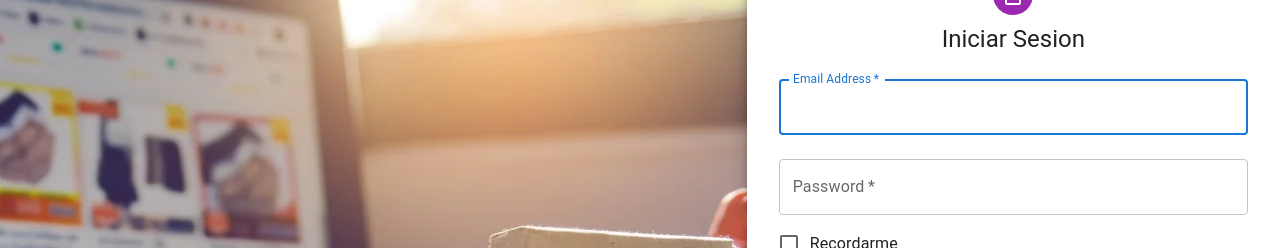
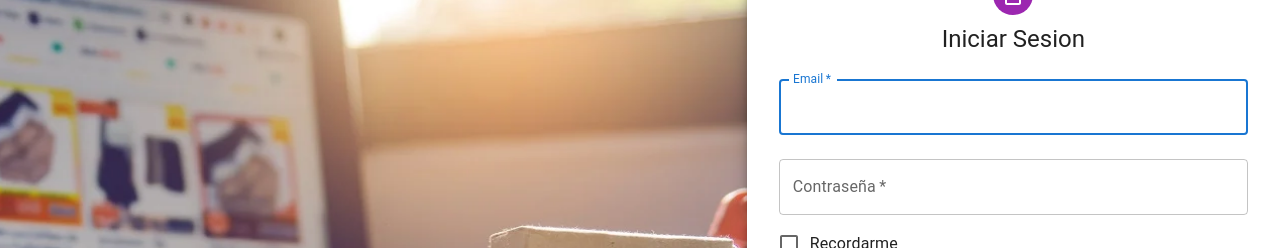
Before and after one commit to santiMercado0694/ProyectoIaw2024, a Next.js app in the folder bahiashop/: page /SignIn in a window 1280 px wide. Shown: the part 161-409 px from the top of the page. Built offline with nearby package versions, Linux system fonts and the light colour scheme.

Commit message:
acomode tipografia en Sign In

```diff
--- a/bahiashop/src/app/(auth)/SignIn/page.tsx
+++ b/bahiashop/src/app/(auth)/SignIn/page.tsx
@@ -81,7 +81,7 @@ export default function SignInSide() {
                 required
                 fullWidth
                 id="email"
-                label="Email Address"
+                label="Email"
                 name="email"
                 autoComplete="email"
                 autoFocus
@@ -90,10 +90,10 @@ export default function SignInSide() {
                 margin="normal"
                 required
                 fullWidth
-                name="password"
-                label="Password"
+                name="contraseña"
+                label="Contraseña"
                 type="password"
-                id="password"
+                id="contraseña"
                 autoComplete="current-password"
               />
               <FormControlLabel
```
